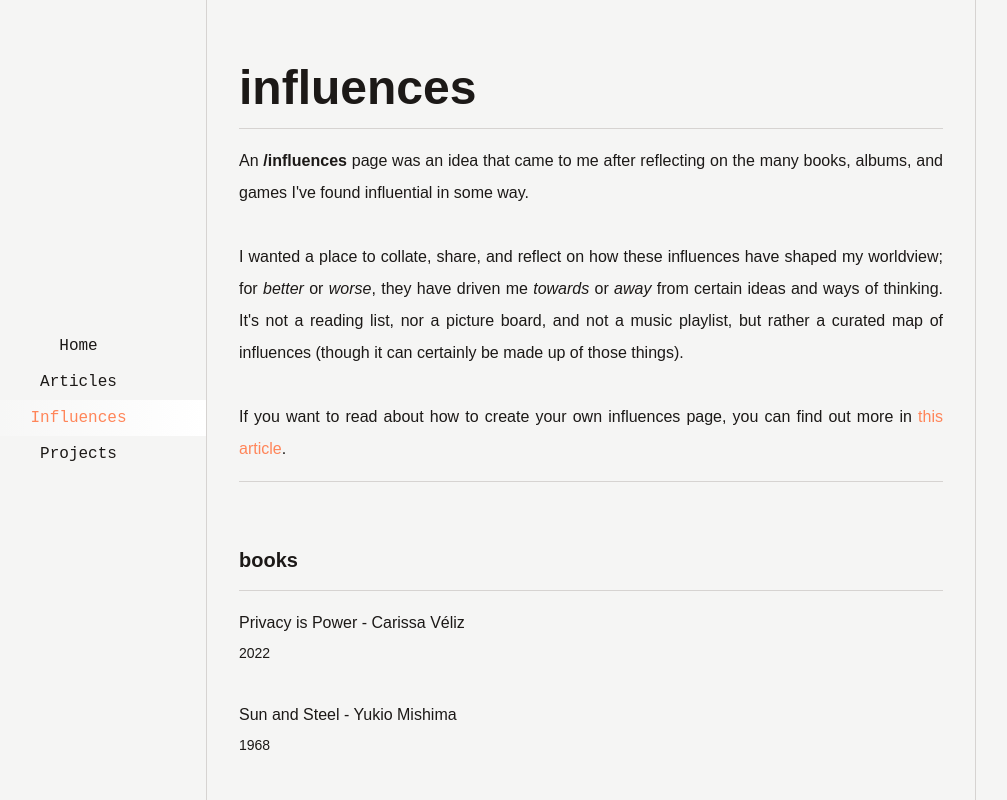
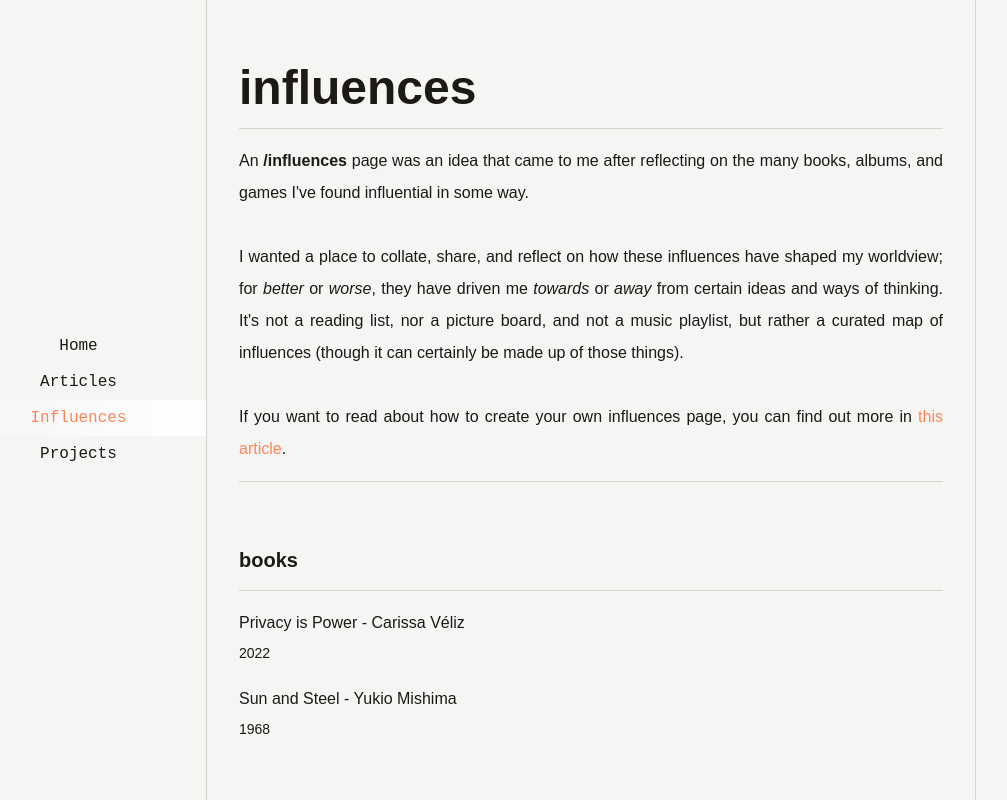
Before and after one commit to krausc2/kc2.dev, a SvelteKit app: page /influences in a window 1280 px wide. Shown: the whole page, without its empty margins (49-1056 px from the left). Built offline with nearby package versions, Linux system fonts and the light colour scheme.

Commit message:
fix: adjust padding on element

```diff
--- a/src/routes/influences/+page.svelte
+++ b/src/routes/influences/+page.svelte
@@ -32,7 +32,7 @@
 			</div>
 			<ul>
 				{#each category.items as item (item.title)}
-					<li class="pt-4 pb-4">
+					<li class="pt-4">
 						<p>{item.title} - {item.creator}</p>
 						<p class="text-sm">{item.year}</p>
 					</li>
```
